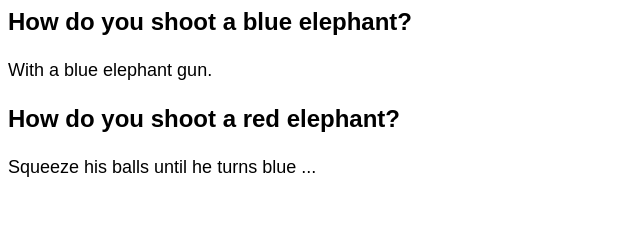
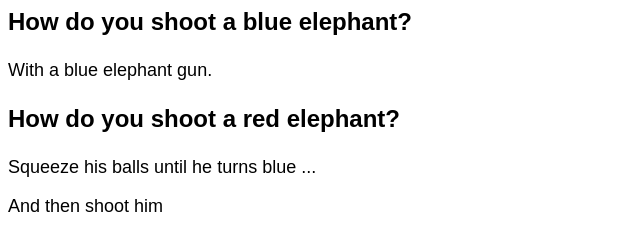
Before and after one commit to kexrex/elephants, a plain HTML site: page index.html in a window 1280 px wide. Shown: the whole page, without its empty margins (0-640 px from the left). Drawn offline with Linux system fonts and the light colour scheme.

Commit message:
and then shoot him line

```diff
--- a/index.html
+++ b/index.html
@@ -10,6 +10,8 @@
 </p>
 <h3>How do you shoot a red elephant?</h3>
 <p>Squeeze his balls until he turns blue ...</p>
+<p>And then shoot him</p>
+
 
 </body>
 </html>
```
